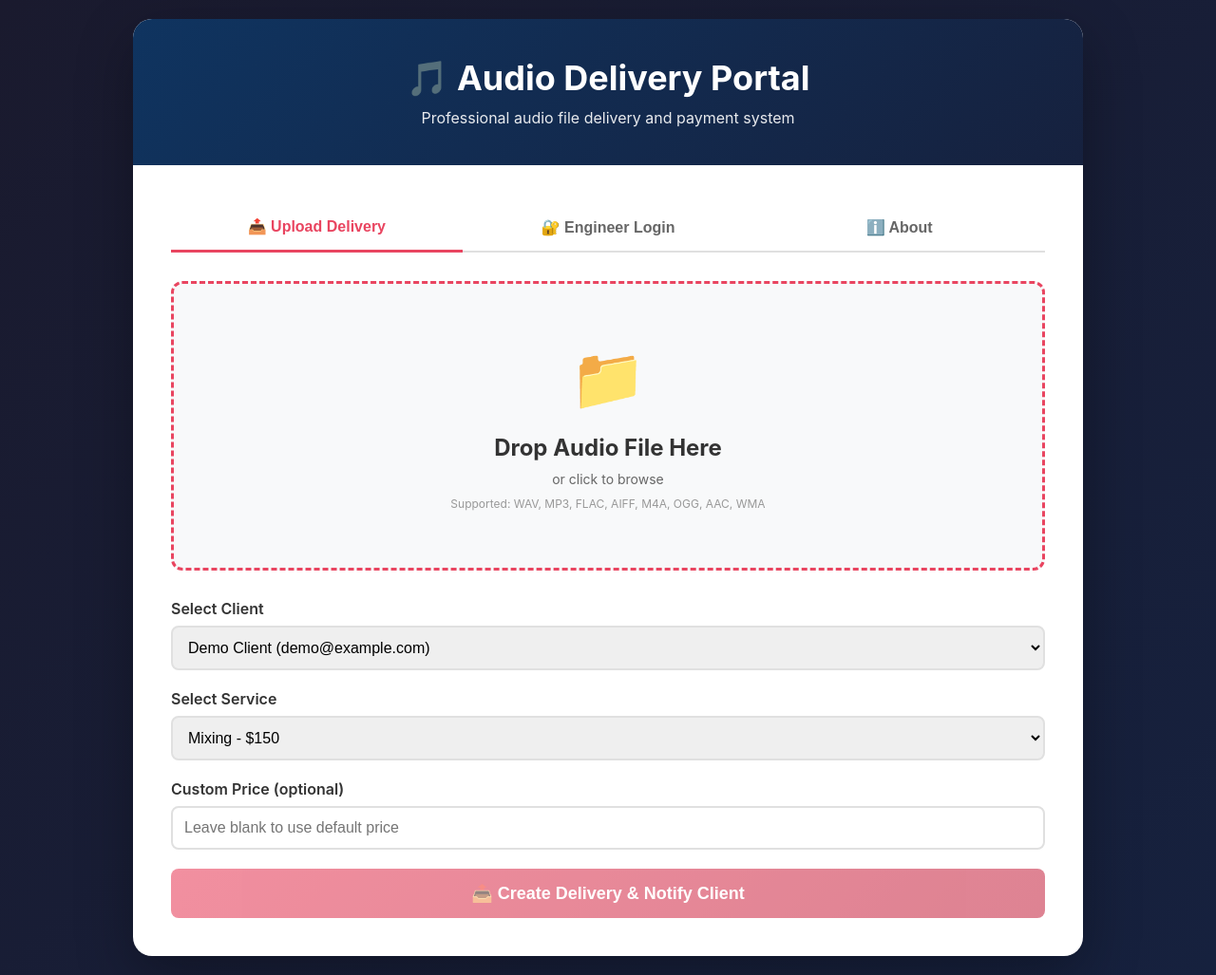
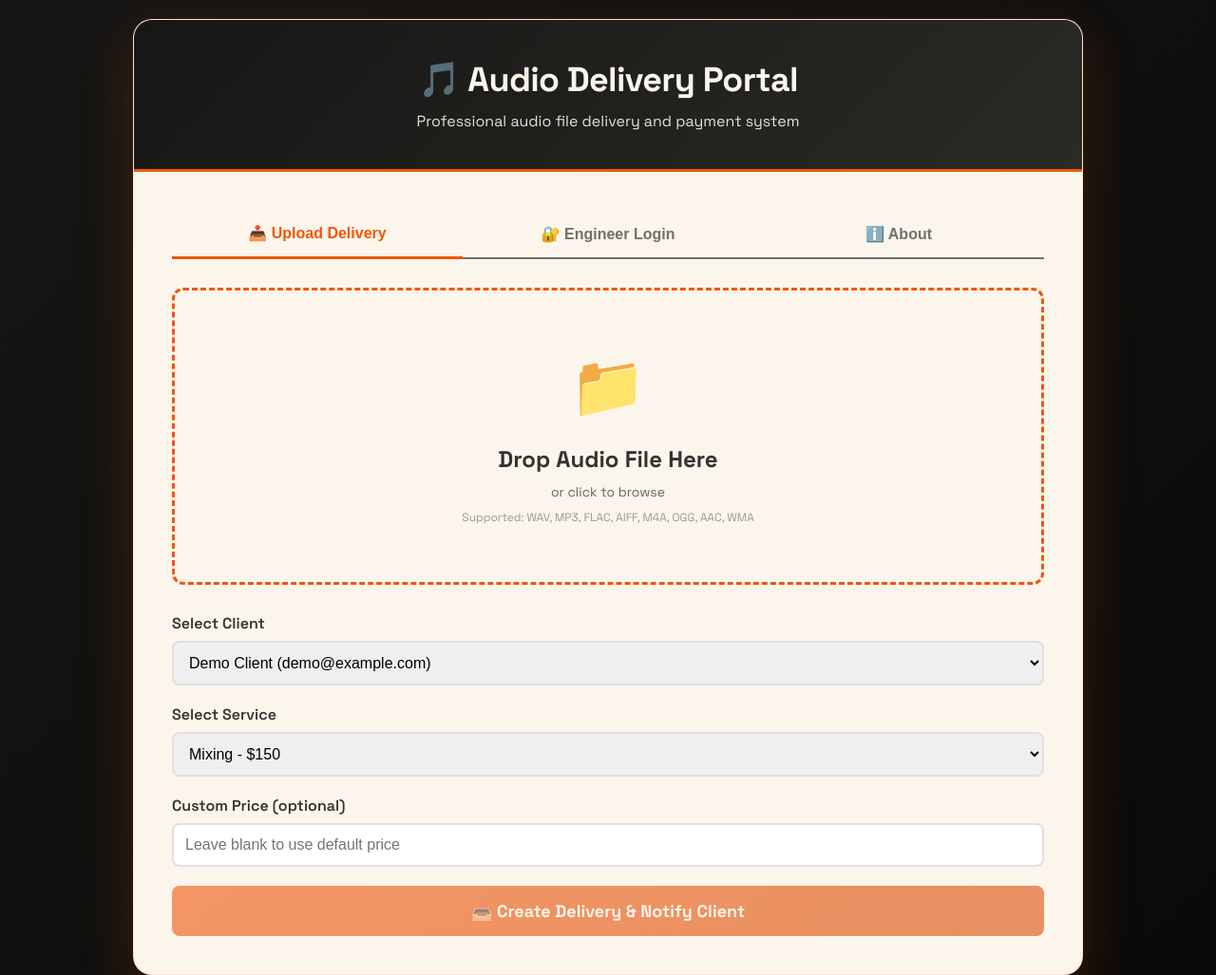
Before and after one commit to trentbecknell/audomte, a plain HTML site: page alioop-microservice-prototype/templates/landing.html in a window 1280 px wide. Shown: the top 1027 px of the page at 95% size. Drawn offline with Linux system fonts and the light colour scheme; no server answers.

Commit message:
Rebrand with correct colors and modern font
- Updated brand colors from red/blue to orange/black/cream/gray
- Added Space Grotesk font for modern, tech aesthetic
- Applied new palette across all templates:
  * landing.html: Orange accents, black/cream backgrounds
  * delivery.html: Consistent orange/black/cream theme
  * docs/index.html: Marketing page with new brand
- Updated BRAND_COLORS.md documentation
- Colors extracted from actual logo files using Python PIL

```diff
--- a/alioop-microservice-prototype/templates/landing.html
+++ b/alioop-microservice-prototype/templates/landing.html
@@ -4,6 +4,9 @@
     <meta charset="UTF-8">
     <meta name="viewport" content="width=device-width, initial-scale=1.0">
     <title>Audio Delivery Portal - Engineer Login</title>
+    <link rel="preconnect" href="https://fonts.googleapis.com">
+    <link rel="preconnect" href="https://fonts.gstatic.com" crossorigin>
+    <link href="https://fonts.googleapis.com/css2?family=Space+Grotesk:wght@400;500;600;700&display=swap" rel="stylesheet">
     <style>
         * {
             margin: 0;
@@ -12,8 +15,8 @@
         }
 
         body {
-            font-family: -apple-system, BlinkMacSystemFont, 'Segoe UI', Roboto, Oxygen, Ubuntu, sans-serif;
-            background: linear-gradient(135deg, #1a1a2e 0%, #16213e 100%);
+            font-family: 'Space Grotesk', -apple-system, BlinkMacSystemFont, 'Segoe UI', sans-serif;
+            background: linear-gradient(135deg, #161614 0%, #0a0a09 100%);
             min-height: 100vh;
             display: flex;
             align-items: center;
@@ -22,30 +25,34 @@
         }
 
         .container {
-            background: white;
+            background: #fcf5eb;
             border-radius: 20px;
-            box-shadow: 0 20px 60px rgba(0,0,0,0.3);
+            box-shadow: 0 20px 60px rgba(240, 87, 9, 0.2);
             max-width: 1000px;
             width: 100%;
             overflow: hidden;
+            border: 1px solid rgba(240, 87, 9, 0.1);
         }
 
         .header {
-            background: linear-gradient(135deg, #0f3460 0%, #16213e 100%);
-            color: white;
+            background: linear-gradient(135deg, #161614 0%, #2a2a27 100%);
+            color: #fcf5eb;
             padding: 40px;
             text-align: center;
+            border-bottom: 3px solid #f05709;
         }
 
         .header h1 {
             font-size: 36px;
             margin-bottom: 10px;
             font-weight: 700;
+            letter-spacing: -0.02em;
         }
 
         .header p {
             font-size: 16px;
             opacity: 0.9;
+            color: #fcf5eb;
         }
 
         .content {
@@ -54,7 +61,7 @@
 
         .tabs {
             display: flex;
-            border-bottom: 2px solid #e0e0e0;
+            border-bottom: 2px solid #71706e;
             margin-bottom: 30px;
         }
 
@@ -67,18 +74,18 @@
             background: none;
             font-size: 16px;
             font-weight: 600;
-            color: #666;
+            color: #71706e;
             transition: all 0.3s;
         }
 
         .tab.active {
-            color: #e94560;
-            border-bottom: 3px solid #e94560;
+            color: #f05709;
+            border-bottom: 3px solid #f05709;
             margin-bottom: -2px;
         }
 
         .tab:hover {
-            color: #e94560;
+            color: #f05709;
         }
 
         .tab-content {
@@ -96,20 +103,20 @@
         }
 
         .upload-zone {
-            border: 3px dashed #e94560;
+            border: 3px dashed #f05709;
             border-radius: 12px;
             padding: 60px 40px;
             text-align: center;
             cursor: pointer;
             transition: all 0.3s;
-            background: #f8f9fa;
+            background: #fcf5eb;
             margin-bottom: 30px;
         }
 
         .upload-zone:hover,
         .upload-zone.dragover {
-            background: #fff5f7;
-            border-color: #c7304a;
+            background: #fff9f0;
+            border-color: #d94d08;
             transform: scale(1.02);
         }
 
@@ -157,7 +164,7 @@
         .form-group select:focus,
         .form-group input:focus {
             outline: none;
-            border-color: #e94560;
+            border-color: #f05709;
         }
 
         .btn {
@@ -169,16 +176,17 @@
             font-weight: bold;
             cursor: pointer;
             transition: all 0.3s;
+            font-family: 'Space Grotesk', sans-serif;
         }
 
         .btn-primary {
-            background: linear-gradient(135deg, #e94560 0%, #c7304a 100%);
-            color: white;
+            background: linear-gradient(135deg, #f05709 0%, #d94d08 100%);
+            color: #fcf5eb;
         }
 
         .btn-primary:hover {
             transform: translateY(-2px);
-            box-shadow: 0 5px 15px rgba(233, 69, 96, 0.4);
+            box-shadow: 0 5px 15px rgba(240, 87, 9, 0.4);
         }
 
         .btn-primary:disabled {
@@ -242,7 +250,7 @@
 
         .progress-bar {
             height: 100%;
-            background: linear-gradient(90deg, #e94560 0%, #c7304a 100%);
+            background: linear-gradient(90deg, #f05709 0%, #d94d08 100%);
             width: 0%;
             transition: width 0.3s;
         }
@@ -294,7 +302,7 @@
         .stat-card .number {
             font-size: 32px;
             font-weight: bold;
-            color: #e94560;
+            color: #f05709;
             margin-bottom: 5px;
         }
 
```
Also changed, not shown: alioop-microservice-prototype/templates/delivery.html (+7 -4 lines), docs/index.html (+11 -8 lines).
